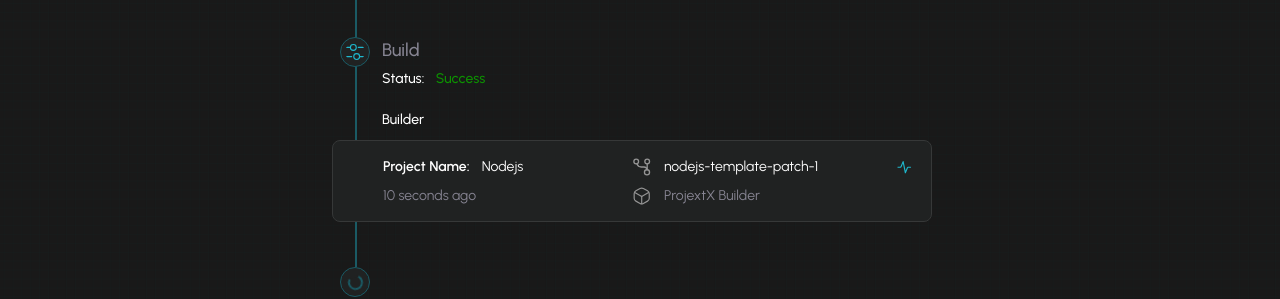
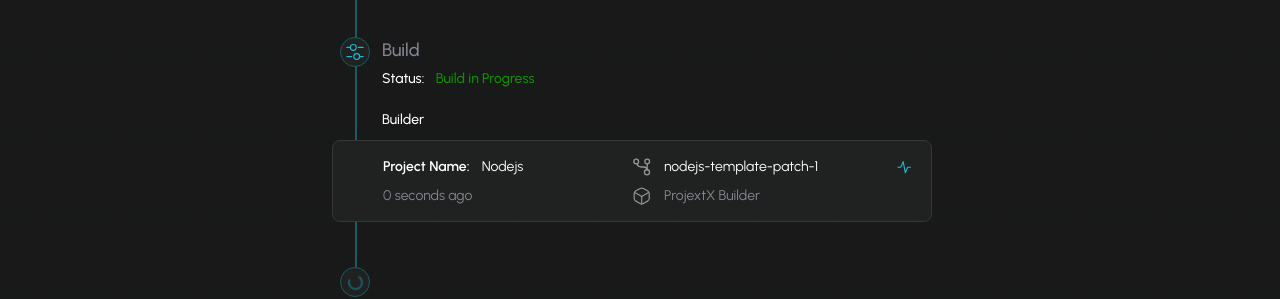
Before and after one commit to Raja-Abbas/nex, a React (Create React App) app: page /build in a window 1280 px wide. Both pictures are taken after a click on the button "Connect Image". Shown: the part 230-529 px from the top of the page. Built offline with nearby package versions, Linux system fonts and the light colour scheme.

Commit message:
dynamic time added in cards in steploader

```diff
--- a/src/components/aceternityComponents/StepComponent.tsx
+++ b/src/components/aceternityComponents/StepComponent.tsx
@@ -52,11 +52,17 @@ const StepComponent: React.FC<{
   toggleBuildPageDetails: () => void;
 }> = ({ step, index, toggleBuildPageDetails }) => {
   const [isLoading, setIsLoading] = useState(true);
+  const [timeElapsed, setTimeElapsed] = useState<number>(0);
+  const [showInProgress, setShowInProgress] = useState(false); // State to manage "In Progress" status
 
   useEffect(() => {
     if (index !== 0) {
       const timeout = setTimeout(() => {
         setIsLoading(false);
+        setShowInProgress(true);
+        setTimeout(() => {
+          setShowInProgress(false);
+        }, 2000);
       }, 2000);
 
       return () => clearTimeout(timeout);
@@ -64,6 +70,23 @@ const StepComponent: React.FC<{
       setIsLoading(false);
     }
   }, [index]);
+
+  useEffect(() => {
+    const timer = setInterval(() => {
+      setTimeElapsed((prevTime) => prevTime + 5);
+    }, 5000);
+
+    return () => clearInterval(timer);
+  }, []);
+
+  const formatTimeAgo = (timeElapsed: number): string => {
+    if (timeElapsed < 60) {
+      return `${timeElapsed} seconds ago`;
+    } else {
+      const minutes = Math.floor(timeElapsed / 60);
+      return `${minutes} minute${minutes > 1 ? 's' : ''} ago`;
+    }
+  };
 
   if (!step || !step.image || !images[step.image]) {
     return null;
@@ -104,10 +127,18 @@ const StepComponent: React.FC<{
               {step.subheading}
             </p>
           )}
-          {step.description && (
+         {step.description && (
             <p className="mt-1 text-base text-white font-[450]">
               Status:{" "}
-              <span className="text-green ml-[8px]">{step.description}</span>
+              <span className="text-green ml-[8px]">
+                {step.id === 2 ? (
+                  showInProgress ? "Build in Progress" : step.description
+                ) : step.id === 4 ? (
+                  showInProgress ? "Deployment in Progress" : step.description
+                ) : (
+                  step.description
+                )}
+              </span>
             </p>
           )}
           {step.builder && (
@@ -156,9 +187,9 @@ const StepComponent: React.FC<{
                       }`}
                     />
                   )}
-                  {detail.label && (
+                  {detail.label && detail.label !== "Time" && (
                     <span
-                      className={`${detail.label === "Time" ? "hidden" : ""} ${
+                      className={`${
                         detail.text === "white"
                           ? "text-white max-md:text-tiny md:text-base font-semibold"
                           : "text-description-color max-md:text-tiny md:text-base font-semibold"
@@ -166,6 +197,13 @@ const StepComponent: React.FC<{
                     >
                       {detail.label}:
                     </span>
+                  )}
+                  {detail.label === "Time" && (
+                    <>
+                      <span className="text-description-color max-md:text-tiny md:text-base font-normal">
+                        {formatTimeAgo(timeElapsed)}
+                      </span>
+                    </>
                   )}
                   <span
                     className={`${
@@ -180,18 +218,15 @@ const StepComponent: React.FC<{
               ))}
               {step.id === 5 && (
                 <div className="flex flex-row mt-[8px] max-md:gap-[10px] md:gap-[56px]">
-                  {step.details.some(
-                    (detail) => detail.label === "Feedback"
-                  ) && (
+                  {step.details.some((detail) => detail.label === "Feedback") && (
                     <div className="mr-4">
                       <p className="text-description-color text-tiny leading-[24px]">
                         Feedback
                       </p>
                       <p className="border mt-[1px] text-base leading-[24px] rounded-full text-center border-dark-blue bg-medium-grey-color text-dark-blue py-[1px] px-[14px]">
                         {
-                          step.details.find(
-                            (detail) => detail.label === "Feedback"
-                          )?.value
+                          step.details.find((detail) => detail.label === "Feedback")
+                            ?.value
                         }
                       </p>
                     </div>
@@ -212,18 +247,15 @@ const StepComponent: React.FC<{
                       </p>
                     </div>
                   )}
-                  {step.details.some(
-                    (detail) => detail.label === "Cluster"
-                  ) && (
+                  {step.details.some((detail) => detail.label === "Cluster") && (
                     <div>
                       <p className="text-description-color text-tiny leading-[24px]">
                         Cluster
                       </p>
                       <p className="text-white mt-[1px] leading-[24px] text-lg rounded-full py-[1px]">
                         {
-                          step.details.find(
-                            (detail) => detail.label === "Cluster"
-                          )?.value
+                          step.details.find((detail) => detail.label === "Cluster")
+                            ?.value
                         }
                       </p>
                     </div>
@@ -232,22 +264,22 @@ const StepComponent: React.FC<{
               )}
               {step.details.some((detail) => detail.label === "Link") && (
                 <a
-                  href={step.details[4].url}
+                  href={step.details.find((detail) => detail.label === "Link")?.url}
                   target="_blank"
                   rel="noopener noreferrer"
                   className="mt-4 flex gap-0 items-center w-fit"
                 >
                   {step.details.some((detail) => detail.label === "Link") && (
                     <img
-                      src={step.details[4].image}
-                      alt={step.details[4].label}
+                      src={step.details.find((detail) => detail.label === "Link")?.image}
+                      alt={step.details.find((detail) => detail.label === "Link")?.label}
                       className={`mr-2 ${
                         step.id === 5 ? "w-4 h-4" : "w-4 h-4"
                       }`}
                     />
                   )}
                   <p className="text-dark-blue text-base">
-                    {step.details[4].url}
+                    {step.details.find((detail) => detail.label === "Link")?.url}
                   </p>
                 </a>
               )}
@@ -255,8 +287,8 @@ const StepComponent: React.FC<{
                 <div className="mt-2 flex gap-0 items-center">
                   {step.details.some((detail) => detail.label === "Docker") && (
                     <img
-                      src={step.details[5].image}
-                      alt={step.details[5].label}
+                      src={step.details.find((detail) => detail.label === "Docker")?.image}
+                      alt={step.details.find((detail) => detail.label === "Docker")?.label}
                       className={`mr-2 ${
                         step.id === 5 ? "w-4 h-4" : "w-4 h-4"
                       }`}
@@ -264,8 +296,7 @@ const StepComponent: React.FC<{
                   )}
                   <p className="text-description-color text-base">
                     {
-                      step.details.find((detail) => detail.label === "Docker")
-                        ?.value
+                      step.details.find((detail) => detail.label === "Docker")?.value
                     }
                   </p>
                 </div>
--- a/src/constants/Framework.js
+++ b/src/constants/Framework.js
@@ -44,7 +44,7 @@ export const steps = [
     details: [
       { label: "Project Name", value: "Nodejs", text: "white" },
       { label: "", value: "nodejs-template-patch-1", image: Nodejs, text: "white" },
-      { label: "Time", value: "10 seconds ago" },
+      { label: "Time", value: "" },
       { label: "", value: "ProjextX Builder", image: ProjectXBox },
     ],
   },
@@ -64,7 +64,7 @@ export const steps = [
     details: [
       { label: "Deploying", value: "(0:10)", text:"white" },
       { label: "", value: "sasdeployer /ndejs:latest", image: GithubLogoCard, text:'white' },
-      { label: "", value: "10 seconds ago" },
+      { label: "Time", value: "" },
       { label: "", value: "Docterhub", image: ProjectXBox },
     ],
   },
```
